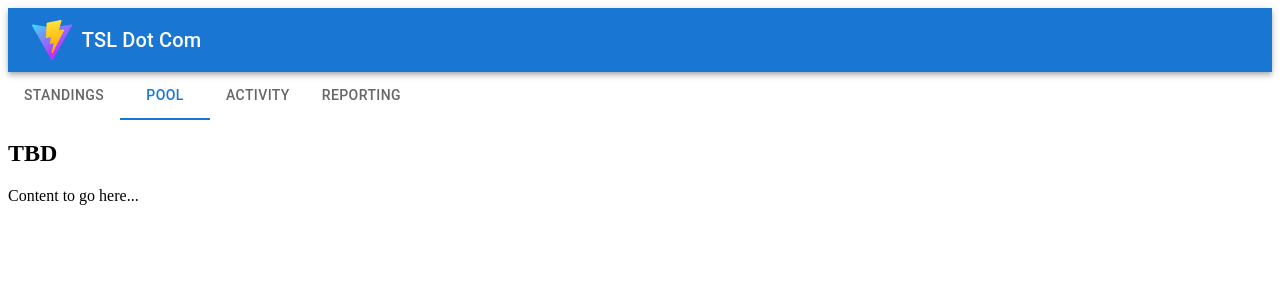
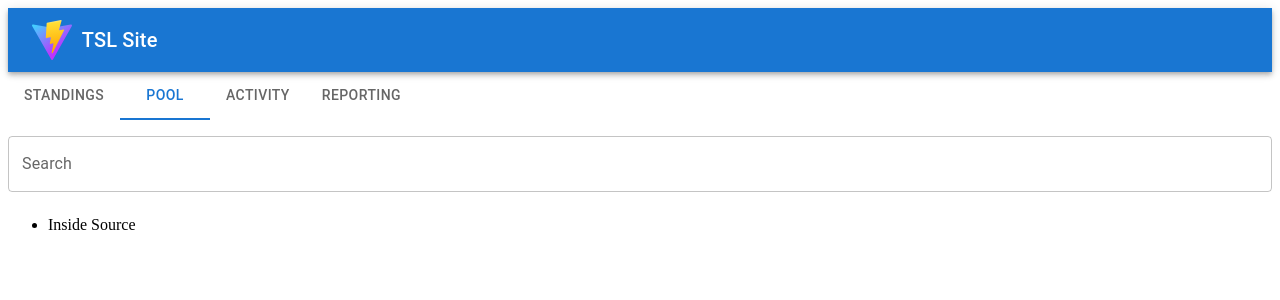
Before and after one commit to GitThePower/tsl-site, a React (Vite) app in the folder frontend/: page /home in a window 1280 px wide. Both pictures are taken after a click on the tab "POOL". Shown: the top 300 px of the page. Built offline with nearby package versions, Linux system fonts and the light colour scheme.

Commit message:
Adding front end search functionality

```diff
--- a/frontend/index.html
+++ b/frontend/index.html
@@ -4,7 +4,7 @@
     <meta charset="UTF-8" />
     <link rel="icon" type="image/svg+xml" href="/vite.svg" />
     <meta name="viewport" content="width=device-width, initial-scale=1.0" />
-    <title>TSL Dot Com</title>
+    <title>TSL Site</title>
   </head>
   <body>
     <div id="root"></div>
--- a/frontend/src/main.tsx
+++ b/frontend/src/main.tsx
@@ -14,7 +14,7 @@ ReactDOM.createRoot(document.getElementById('root')!).render(
       <AppBar position="static">
         <Toolbar>
           <img src={logo} alt="Your Logo" style={{ height: '40px', marginRight: '10px' }} />
-          <Typography variant="h6">TSL Dot Com</Typography>
+          <Typography variant="h6">TSL Site</Typography>
         </Toolbar>
       </AppBar>
     </header>
--- a/frontend/src/pages/home.tsx
+++ b/frontend/src/pages/home.tsx
@@ -1,4 +1,4 @@
-import React from 'react';
+import React, { useEffect, useState } from 'react';
 import Tabs from '@mui/material/Tabs';
 import Tab from '@mui/material/Tab';
 import Box from '@mui/material/Box';
@@ -9,14 +9,45 @@ import TableContainer from '@mui/material/TableContainer';
 import TableHead from '@mui/material/TableHead';
 import TableRow from '@mui/material/TableRow';
 import Paper from '@mui/material/Paper';
+import { TextField } from '@mui/material';
+import { MagicCard } from '../types';
 
 const Home = () => {
-  const [tabValue, setTabValue] = React.useState(0);
+  const [tabValue, setTabValue] = useState(0);
+  const [searchTerm, setSearchTerm] = useState('');
+  const [searchResults, setSearchResults] = useState([] as MagicCard[]);
+  const [isLoading, setIsLoading] = useState(false);
+
+  useEffect(() => {
+    const fetchDataFromAPI = async () => {
+      setIsLoading(true);
+      try {
+        const data = await Promise.resolve([{ name: 'Inside Source' }]);
+        setSearchResults(data);
+      } catch (error) {
+        console.error('Error fetching data:', error);
+      } finally {
+        setIsLoading(false);
+      }
+    };
+
+    fetchDataFromAPI();
+  }, []); // Empty dependency array: Execute only once on page load
 
   const handleTabChange = (event: React.ChangeEvent<unknown>, newValue: number) => {
     console.log(event);
     setTabValue(newValue);
   };
+
+  let filteredResults = searchResults;
+
+  if (searchTerm) {
+    filteredResults = searchResults.filter((item) => {
+      // Implement your filtering logic based on item properties and searchTerm
+      return item.name.toLowerCase().includes(searchTerm.toLowerCase());
+      // Example: Assuming the data has a 'title' property
+    });
+  }
 
   return (
     <Box sx={{ width: '100%', overflowY: 'auto' }}> {/* Make content scrollable */}
@@ -59,9 +90,24 @@ const Home = () => {
       )}
       {tabValue === 1 && (
         <Box>
-          {/* Your Content for Section 2 Here */}
-          <h2>TBD</h2>
-          <p>Content to go here...</p>
+          <TextField
+            label="Search"
+            value={searchTerm}
+            onChange={(event) => setSearchTerm(event.target.value)}
+            fullWidth
+            margin="normal"
+          />
+          {isLoading ? (
+            <div>Loading...</div>
+          ) : (
+            <ul>
+              {filteredResults.map((item: MagicCard) => (
+                <li key={item.name}>
+                  {item.name}
+                </li>
+              ))}
+            </ul>
+          )}
         </Box>
       )}
       {tabValue === 2 && (
--- /dev/null
+++ b/frontend/src/types.ts
@@ -0,0 +1,3 @@
+export type MagicCard = {
+  name: string;
+}
```
